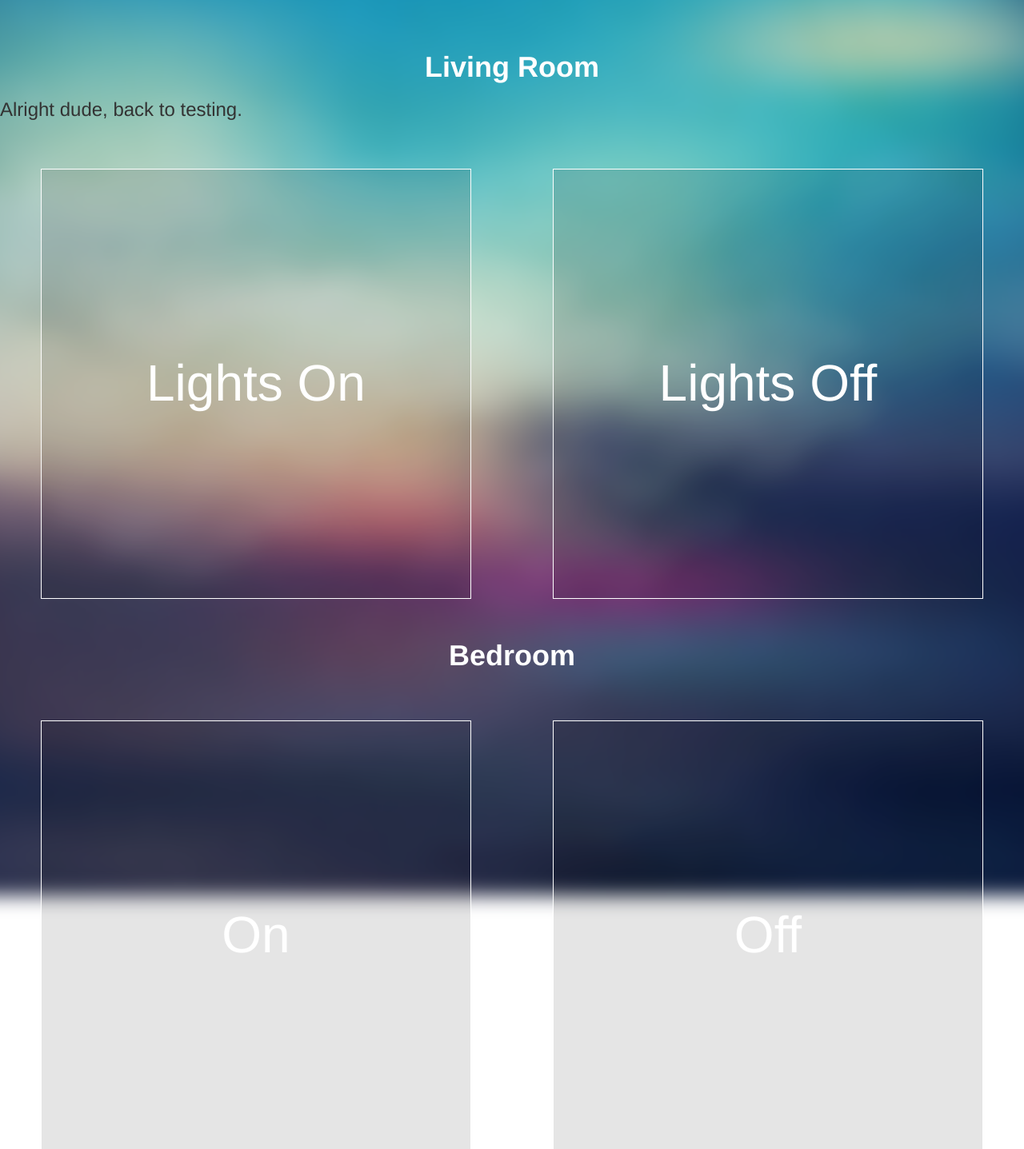
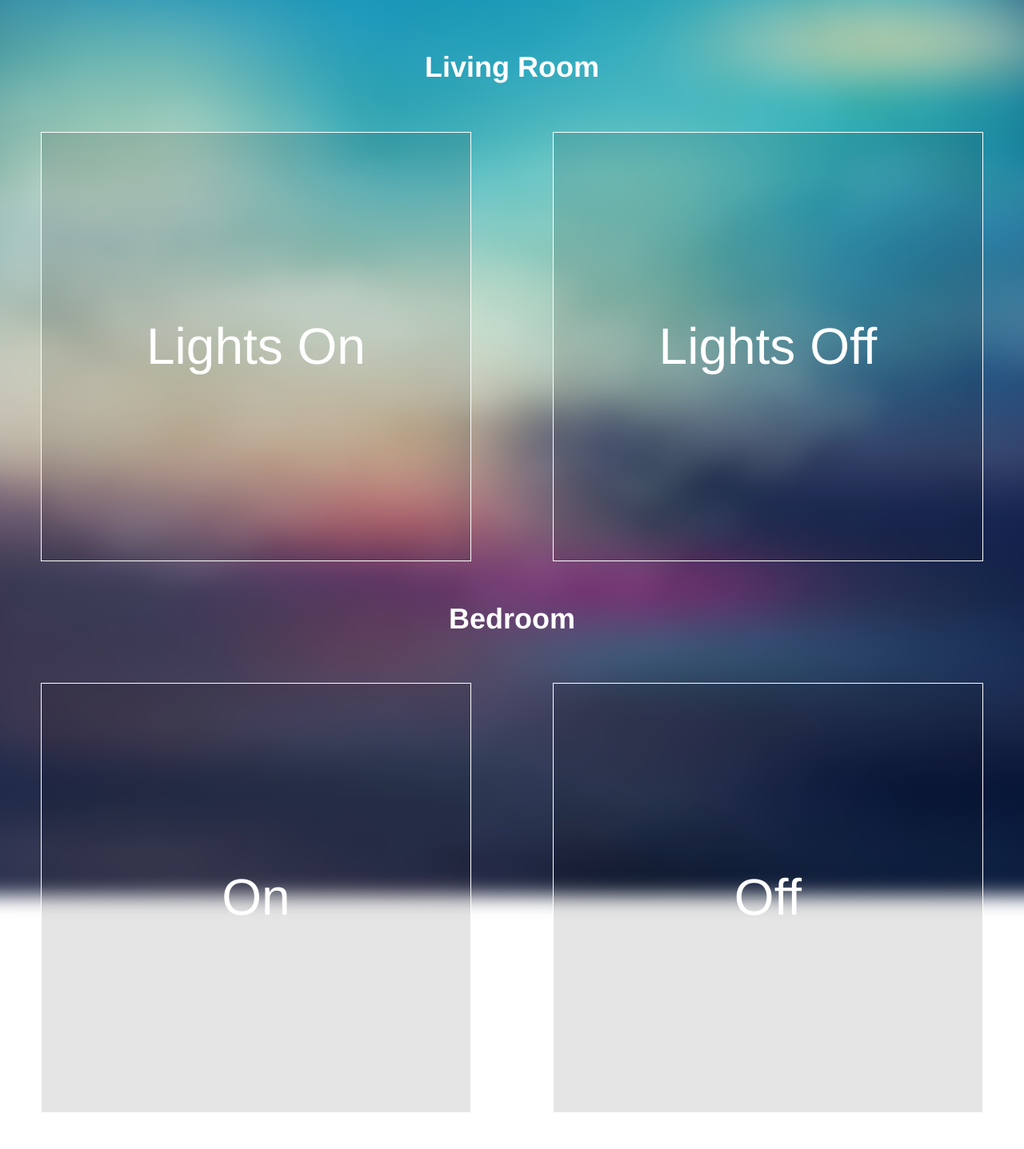
Before and after one commit to devanshk/SmartDorm, a Node server app: page / in a window 1280 px wide. Shown: the top 1437 px of the page at 80% size. Run offline with Node 20, Linux system fonts and the light colour scheme; some libraries are stand-ins or nearby versions.

Commit message:
webapp configs

```diff
--- a/views/pages/index.ejs
+++ b/views/pages/index.ejs
@@ -10,7 +10,6 @@
   <img id="wallpaper" src="img/bg2.jpg"/>
 
   <h1>Living Room</h1>
-  <h3>Alright dude, back to testing.</h3>
 
   <button onclick="lightsOn(this);">Lights On</button>
   <button onclick="lightsOff(this);">Lights Off</button>
```
